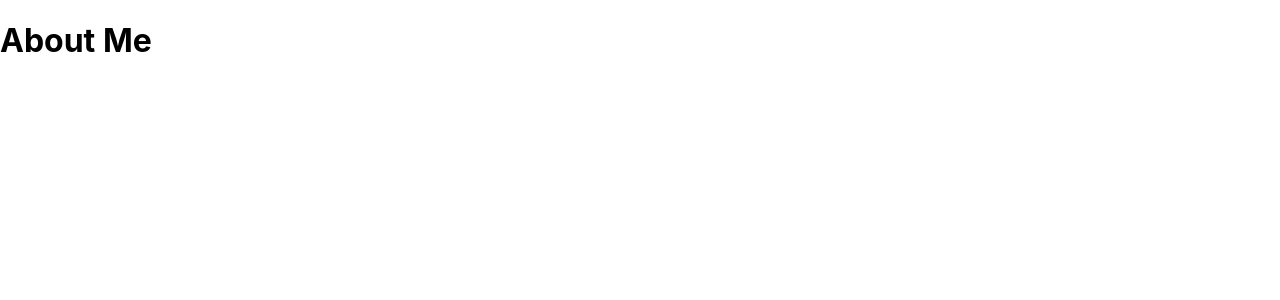
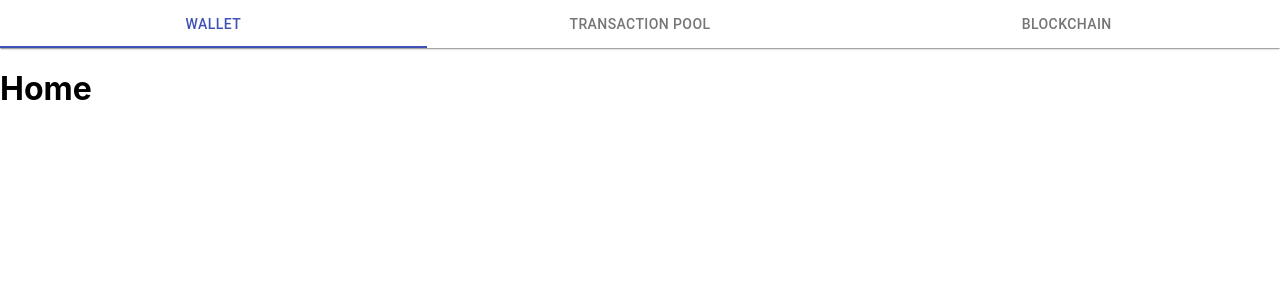
Before and after one commit to rkaku/formik-material-ui, a React (Create React App) app: page / in a window 1280 px wide. Shown: the top 300 px of the page. Built offline with nearby package versions, Linux system fonts and the light colour scheme.

Commit message:
implement nav tabs

```diff
--- a/package.json
+++ b/package.json
@@ -3,7 +3,7 @@
   "version": "0.1.0",
   "private": true,
   "dependencies": {
-    "@material-ui/core": "^4.6.0",
+    "@material-ui/core": "^4.0.0-rc.0",
     "@material-ui/icons": "^4.5.1",
     "@material-ui/styles": "^4.6.0",
     "axios": "^0.19.0",
--- a/src/index.js
+++ b/src/index.js
@@ -1,25 +1,9 @@
 import React from 'react'
 import ReactDOM from 'react-dom'
 import './styles/index.css'
-import { BrowserRouter, Route, Switch } from "react-router-dom"
-import { Provider } from 'react-redux'
-import { store } from './redux/reducers/store'
-import Blockchain from './pages/Blockchain'
-import Wallet from './pages/Wallet'
-import Pool from './pages/Pool'
-import About from './pages/About'
-
+import App from './pages/App'
 
 ReactDOM.render(
-  <Provider store={ store }>
-    <BrowserRouter>
-      <Switch>
-        <Route path="/wallet" component={ Wallet } />
-        <Route path="/pool" component={ Pool } />
-        <Route path="/chain" component={ Blockchain } />
-        <Route path="/" component={ About } />
-      </Switch>
-    </BrowserRouter>
-  </Provider>
+  <App />
   , document.getElementById( 'root' )
 )
--- /dev/null
+++ b/src/layouts/header/NavTabs.js
@@ -0,0 +1,64 @@
+import React from 'react'
+import * as ReactRouter from 'react-router-dom'
+import { makeStyles } from '@material-ui/core/styles';
+import Tabs from '@material-ui/core/Tabs';
+import Tab from '@material-ui/core/Tab';
+import Paper from '@material-ui/core/Paper';
+
+
+function a11yProps ( index ) {
+  return {
+    id: `nav-tab-${ index }`,
+    'aria-controls': `nav-tabpanel-${ index }`,
+  };
+}
+
+function LinkTab ( props ) {
+  const history = ReactRouter.useHistory()
+  return (
+    <Tab
+      component="a"
+      onClick={ event => {
+        event.preventDefault()
+        history.push( props.href )
+      } }
+      { ...props }
+    />
+  );
+}
+
+const useStyles = makeStyles( theme => ( {
+  root: {
+    flexGrow: 1,
+    backgroundColor: theme.palette.background.paper,
+  },
+} ) )
+
+export default function NavTabs () {
+  const classes = useStyles();
+  const [ value, setValue ] = React.useState( 0 )
+
+  const handleChange = ( event, newValue ) => {
+    setValue( newValue )
+  }
+
+  return (
+    <div className={ classes.root }>
+      <Paper square>
+        <Tabs
+          variant="fullWidth"
+          value={ value }
+          indicatorColor="primary"
+          textColor="primary"
+          centered
+          onChange={ handleChange }
+          aria-label="nav tabs example"
+        >
+          <LinkTab label="Wallet" href="/wallet" { ...a11yProps( 0 ) } />
+          <LinkTab label="Transaction Pool" href="/pool" { ...a11yProps( 1 ) } />
+          <LinkTab label="Blockchain" href="/chain" { ...a11yProps( 2 ) } />
+        </Tabs>
+      </Paper>
+    </div>
+  )
+}
--- /dev/null
+++ b/src/pages/App.js
@@ -0,0 +1,33 @@
+import React from 'react'
+import { BrowserRouter, Route, Switch } from "react-router-dom"
+import { Provider } from 'react-redux'
+import { store } from './../redux/reducers/store'
+import Blockchain from './Blockchain'
+import Wallet from './Wallet'
+import Pool from './Pool'
+import Home from './Home'
+import NavTabs from './../layouts/header/NavTabs'
+
+
+export default function C () {
+  function App () {
+    return (
+      <>
+        <NavTabs />
+        <Switch>
+          <Route path="/wallet" component={ Wallet } />
+          <Route path="/pool" component={ Pool } />
+          <Route path="/chain" component={ Blockchain } />
+          <Route path="/" component={ Home } />
+        </Switch>
+      </>
+    )
+  }
+  return (
+    <Provider store={ store }>
+      <BrowserRouter>
+        <App />
+      </BrowserRouter>
+    </Provider>
+  )
+}
--- a/src/pages/About.js
+++ b/src/pages/Home.js
@@ -1,10 +1,10 @@
 import React from 'react'
 
 
-export default function About () {
+export default function Home () {
   return (
     <div>
-      <h1>About Me</h1>
+      <h1>Home</h1>
     </div>
   )
 }
--- a/src/redux/reducers/blockchain.js
+++ b/src/redux/reducers/blockchain.js
@@ -4,7 +4,7 @@ import types from '../types/blockchain'
 function initialState () {
   return {
     wallet: {},
-    pool: {},
+    pool: [],
     chain: {}
   }
 }
```
Also changed, not shown: 1 other file (tests, documents, lock files or other folders).
